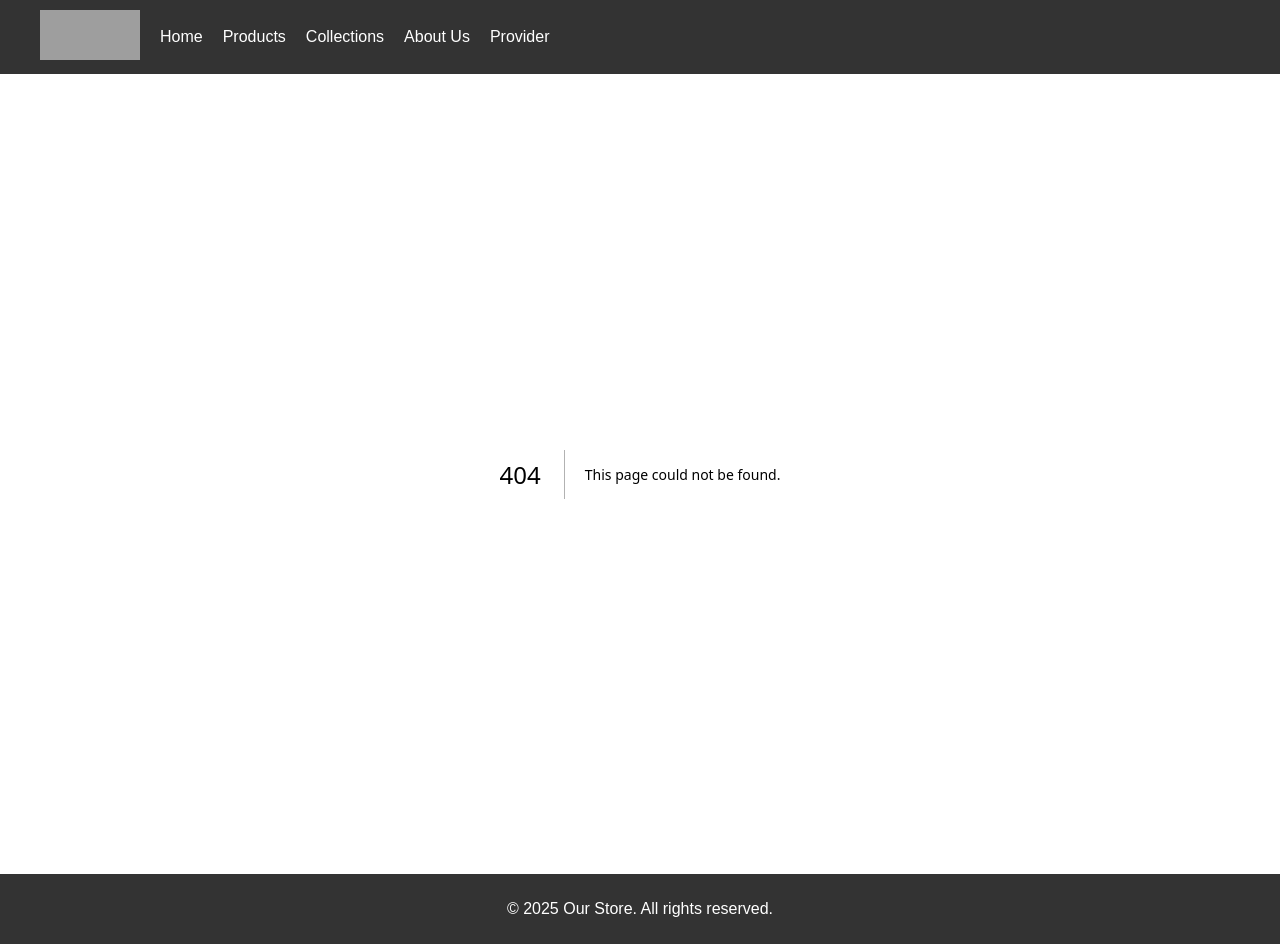
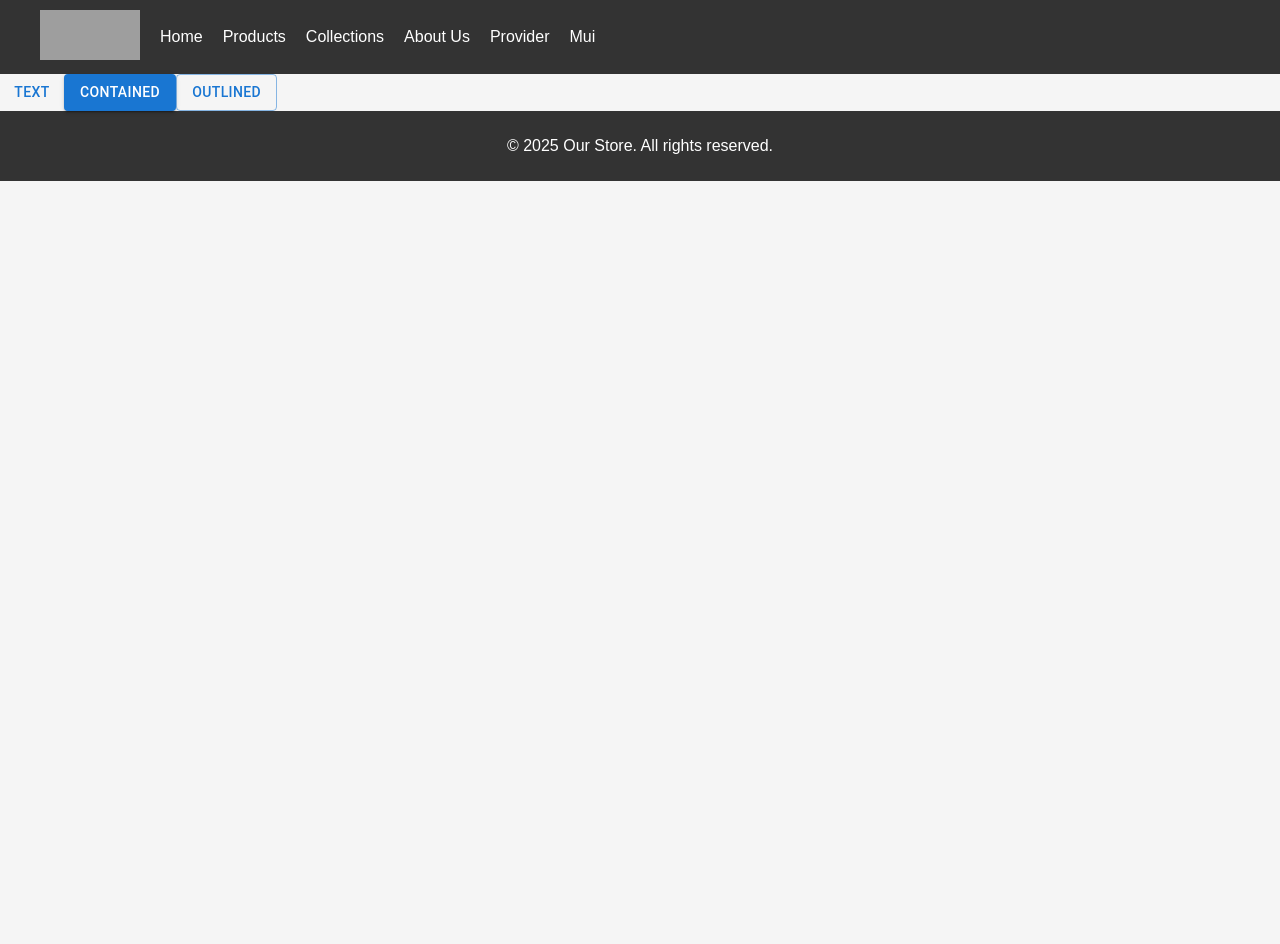
Before and after one commit to changnam/nextjs-headless, a Next.js app: page /mui in a window 1280 px wide. Before the commit this address had no page. After the commit the page ends 800 px from the top, so only its background shows below. Built offline with nearby package versions, Linux system fonts and the light colour scheme; grey boxes are pictures that could not be loaded.

Commit message:
mui 기본 버튼

```diff
--- /dev/null
+++ b/app/mui/page.jsx
@@ -0,0 +1,11 @@
+import { Button } from "@mui/material";
+
+export default async function Page() {
+  return (
+    <>
+        <Button variant="text" color="primary">Text</Button>
+        <Button variant="contained" color="primary">Contained</Button>
+        <Button variant="outlined" color="primary">Outlined</Button>
+    </>
+  );
+}
--- a/components/Navbar.jsx
+++ b/components/Navbar.jsx
@@ -14,6 +14,7 @@ export default function Navbar() {
         <Link href="/collections">Collections</Link>
         <Link href="/about">About Us</Link>
         <Link href="/provider">Provider</Link>
+        <Link href="/mui">Mui</Link>
       </div>
     </nav>
   );
```
